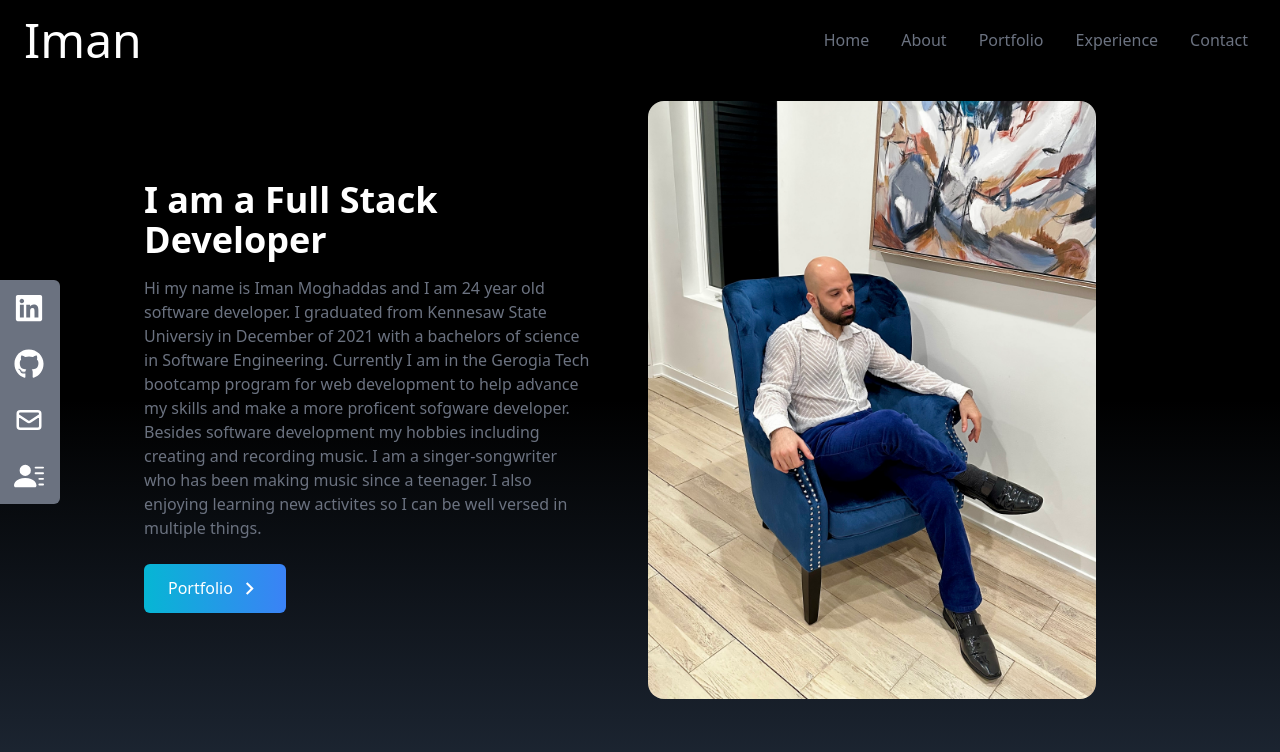
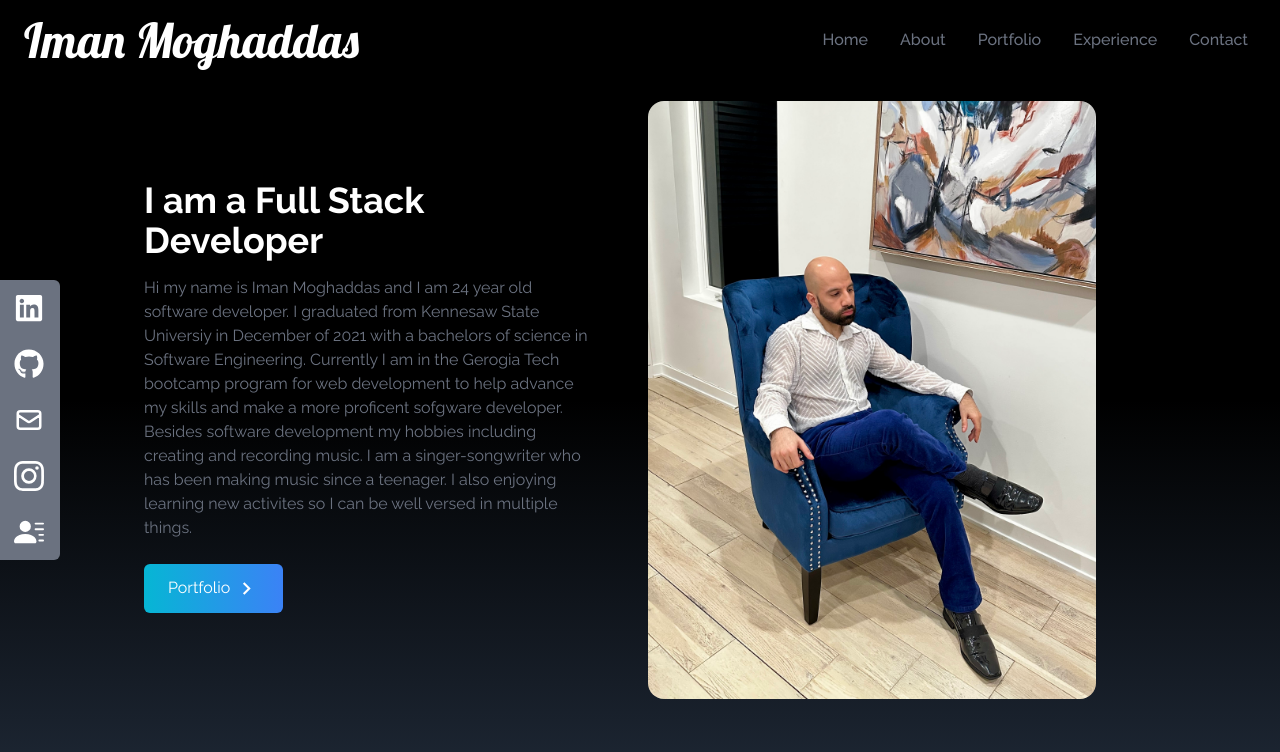
Before and after one commit to imanmogh/reactPortfolio, a React (Create React App) app in the folder portfolio/: page / in a window 1280 px wide. Shown: the top 752 px of the page. Built offline with nearby package versions, Linux system fonts and the light colour scheme.

Commit message:
Added instagram to social links and also fixed the styling of my name

```diff
--- a/portfolio/src/components/NavBar.js
+++ b/portfolio/src/components/NavBar.js
@@ -32,7 +32,7 @@ export const NavBar = () => {
   return (
     <div className='flex justify-between items-center w-full h-20 px-4 text-white bg-black fixed'>
         <div>
-            <h1 className='text-5xl ml-2 '>Iman</h1>
+            <h1 className='text-5xl font-name ml-2'>Iman Moghaddas</h1>
         </div>
 
         <ul className='hidden md:flex'>
--- a/portfolio/src/components/SocialLinks.js
+++ b/portfolio/src/components/SocialLinks.js
@@ -1,7 +1,7 @@
 import React from 'react'
 import { FaGithub, FaLinkedin } from 'react-icons/fa'
 import { HiOutlineMail } from 'react-icons/hi'
-import { BsFillPersonLinesFill } from 'react-icons/bs'
+import { BsFillPersonLinesFill, BsInstagram } from 'react-icons/bs'
 
 const SocialLinks = () => {
 
@@ -14,7 +14,7 @@ const links = [
                 LinkedIn <FaLinkedin size={30}/>
             </>
         ),
-        href: 'https://linkedin.com',
+        href: 'https://www.linkedin.com/in/iman-moghaddas-315250146/',
         style: 'rounded-tr-md'
     },
     {
@@ -36,7 +36,16 @@ const links = [
         href: 'mailto:imanmoghaddas@yahoo.com',
     },
     {
-        id: 4,
+        id: 3,
+        child: (
+            <>
+                Instagram <BsInstagram size={30}/>
+            </>
+        ),
+        href: 'https://www.instagram.com/pk_iman/',
+    },
+    {
+        id: 5,
         child: (
             <>
                 Resume <BsFillPersonLinesFill size={30}/>
@@ -49,16 +58,13 @@ const links = [
 ]
 
   return (
-    <div className='flex flex-col top-[35%] left-0 fixed'>
+    <div className='hidden lg:flex flex flex-col top-[35%] left-0 fixed'>
         <ul>
 
             {links.map(({id, child, href, style, download}) => (
-                <li key={id} className={'flex justify-between items-center w-40 h-14 px-4 ml-[-100px] hover:ml-[-10px] hover:rounded-md bg-gray-500' + " " + style}>
-                  <a
-                    href={href}
-                    className='flex justify-between items-center w-full text-white'
-                    download={download}
-                    target='_blank'>
+                <li key={id} className={'flex justify-between items-center w-40 h-14 px-4 ml-[-100px] hover:ml-[-10px] hover:rounded-md bg-gray-500' +
+                 " " + style}>
+                  <a  href={href} className='flex justify-between items-center w-full text-white' download={download} target='_blank' rel="noreferrer" >
                      {child}
                   </a>
                 </li>
--- a/portfolio/src/index.css
+++ b/portfolio/src/index.css
@@ -1,3 +1,11 @@
+@import url('https://fonts.googleapis.com/css2?family=Lobster&family=Raleway:ital,wght@0,100;0,200;0,300;0,400;0,500;0,600;0,700;0,800;0,900;1,100;1,200;1,300;1,400;1,500;1,600;1,700;1,800;1,900&display=swap');
+@import url('https://fonts.googleapis.com/css2?family=Lobster&display=swap');
+
 @tailwind base;
 @tailwind components;
 @tailwind utilities;
+
+@layer base {
+  html {
+    font-family: 'Raleway', sans-serif;  }
+}
--- a/portfolio/tailwind.config.js
+++ b/portfolio/tailwind.config.js
@@ -3,6 +3,9 @@ module.exports = {
   content: ["./src/**/*.{html,js}"],
   theme: {
     extend: {},
+    fontFamily: {
+      name: ['Lobster']
+    }
   },
   plugins: [],
 }
```
